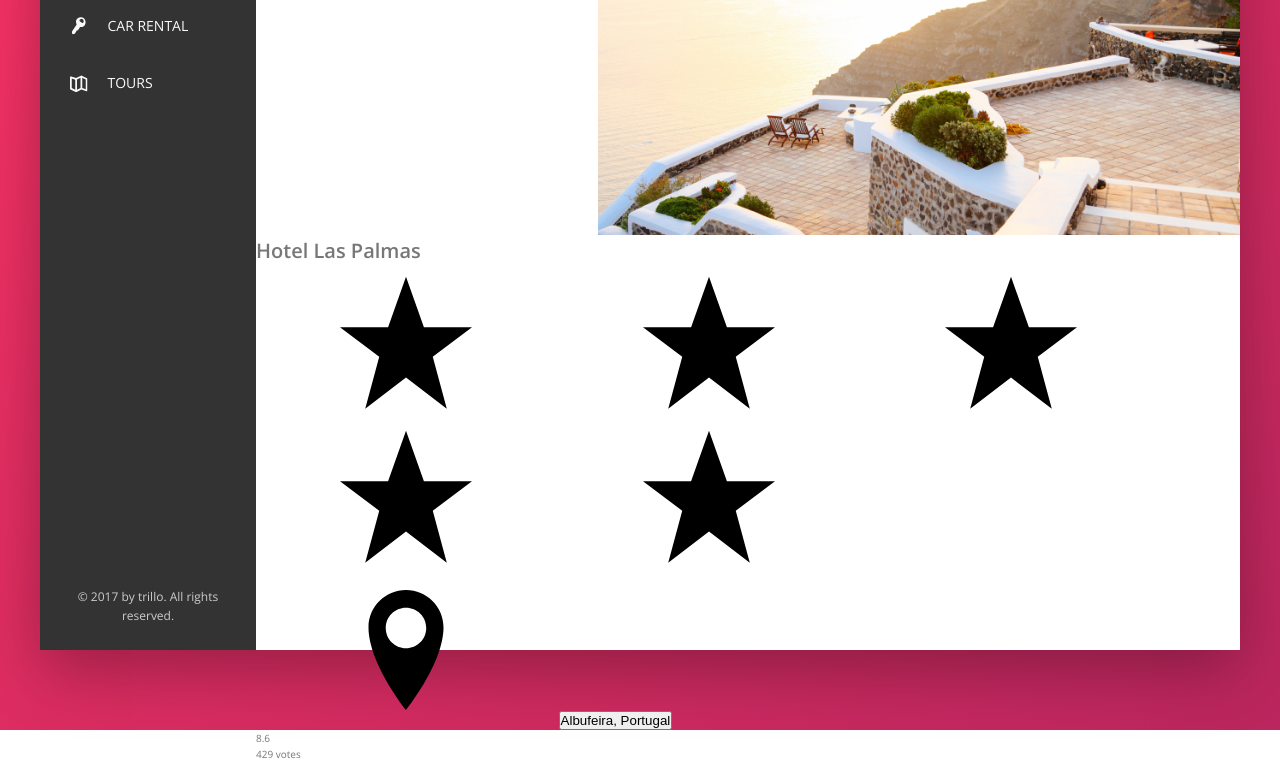
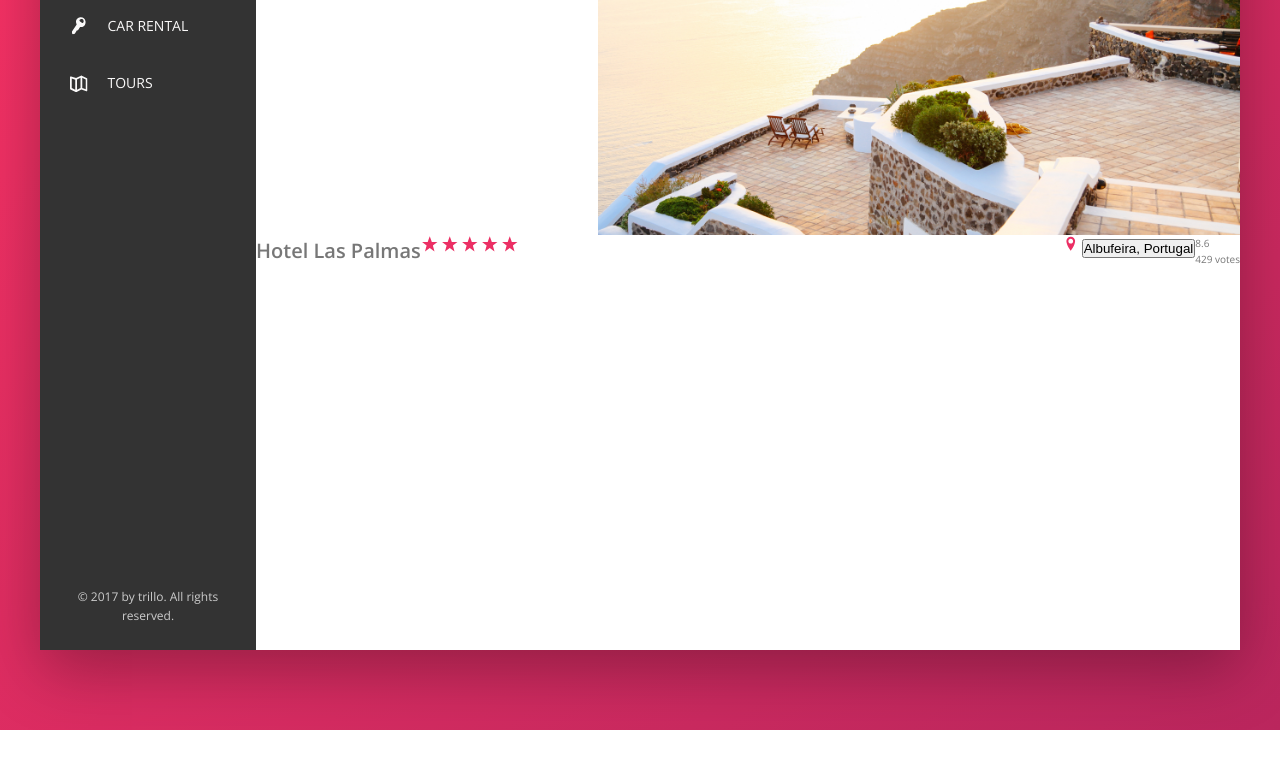
Before and after one commit to thomruns/Trillo, a website: page index.html in a window 1280 px wide. Shown: the part 300-1062 px from the top of the page. After the commit the page ends 1030 px from the top, so only its background shows below. Drawn offline with nearby package versions, Linux system fonts and the light colour scheme.

Commit message:
margin:auto trick in header flexbox

```diff
--- a/sass/_components.scss
+++ b/sass/_components.scss
@@ -217,6 +217,9 @@
 /////////  HOTEL OVERVIEW
 .overview {
 
+    display: flex;
+
+
     &__heading {
 
 
@@ -224,21 +227,24 @@
     }
 
     &__stars {
+        //flex: 1;  //takes up all available space between itself and next element
+        margin-right: auto;  //use this instead of flex: 1
+    }
 
+    &__icon-star,
+    &__icon-location {
+        width: 1.75rem;
+        height: 1.75rem;
+        fill: var(--color-primary);
 
     }
 
-    &__icon-star {
+    &__icon-location {
 
 
     }
 
     &__location {
-
-
-    }
-
-    &__icon-location {
 
 
     }
```
Also changed, not shown: css/style.css.
